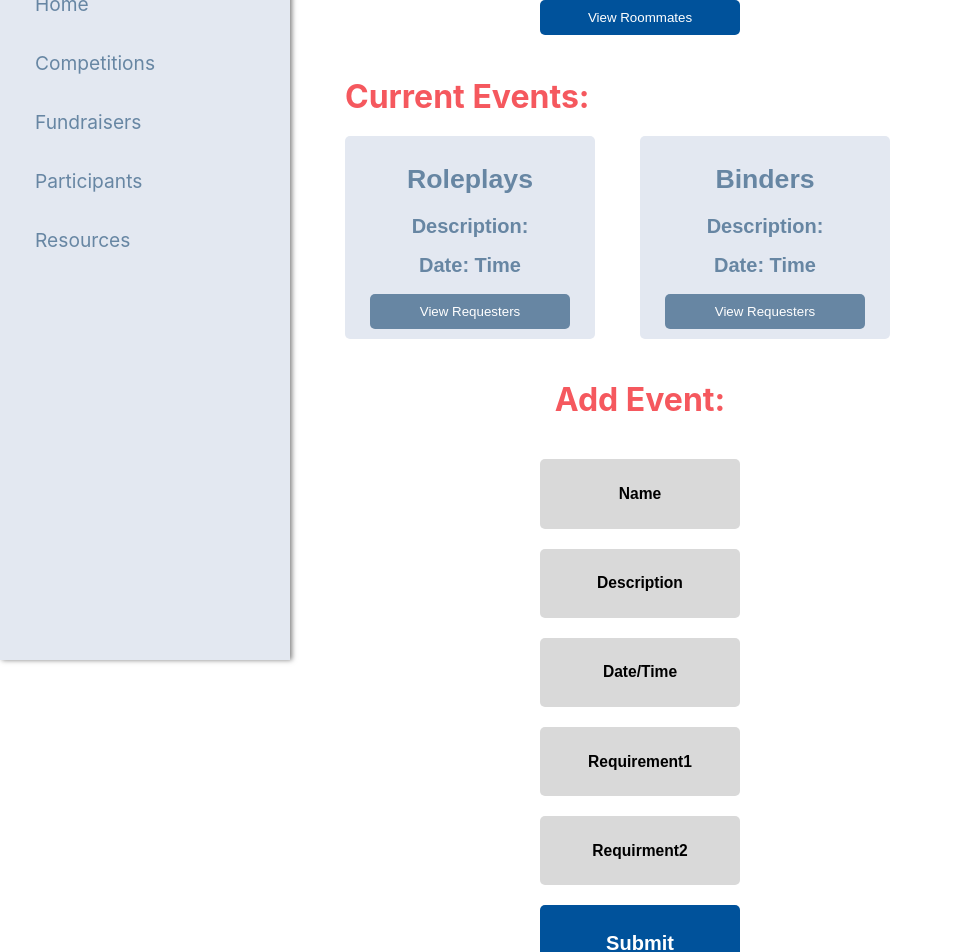
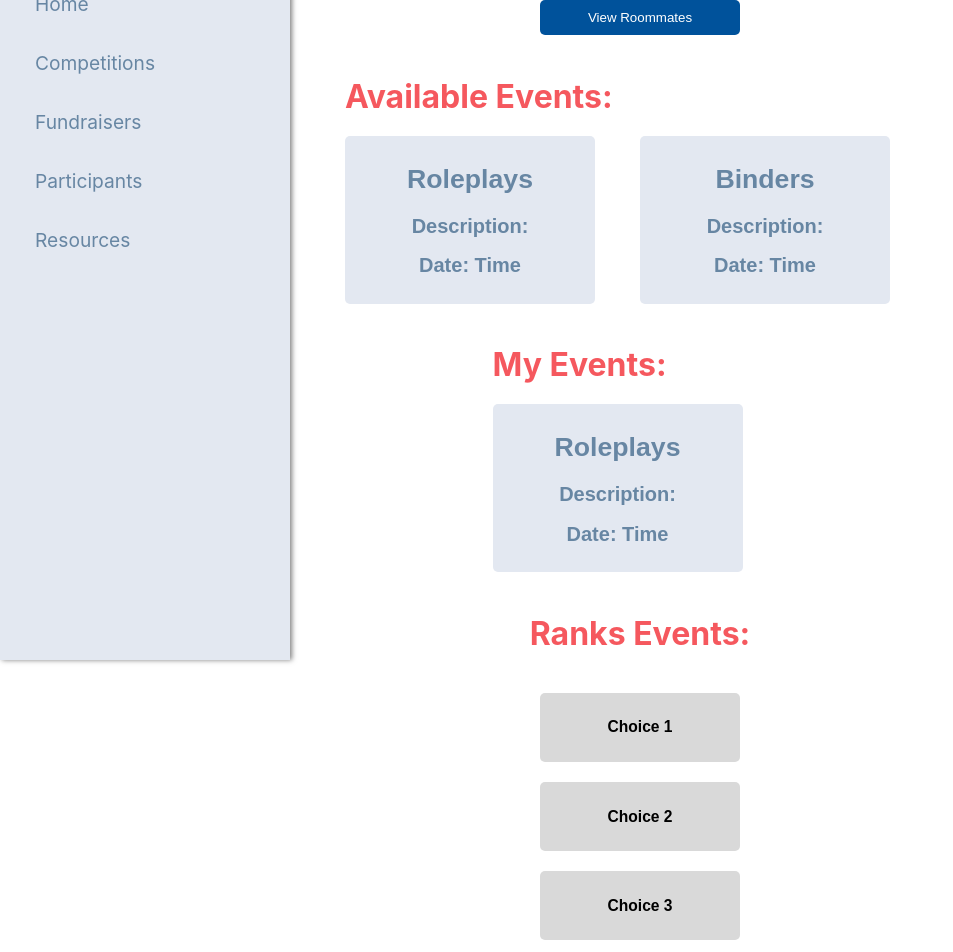
Before and after one commit to ishaaty/rapidPrototype, a React (Create React App) app in the folder rp-project/: page /viewaddevents in a window 1280 px wide. Shown: the part 180-1132 px from the top of the page, without its empty margins (0-953 px from the left). Built offline with nearby package versions, Linux system fonts and the light colour scheme.

Commit message:
added user roles to competition pages

```diff
--- a/rp-project/src/pages/App/App.js
+++ b/rp-project/src/pages/App/App.js
@@ -15,7 +15,6 @@ import Fundraisers from "../Fundraisers/Fundraisers"
 import Participants from "../Participants/Participants"
 import Resources from "../Resources/Resources"
 import FundraiserApproval from "../Fundraisers/FundraiserApproval/FundraiserApproval"
-import ResourcesPage from '../Resources/Resources';
 import ViewAddEvents from '../ViewAddEvents/ViewAddEvents';
 import ViewRequesters from '../ViewRequesters/ViewRequesters';
 import Roommates from '../Roommates/Roommates';
--- a/rp-project/src/pages/Roommates/Roommates.js
+++ b/rp-project/src/pages/Roommates/Roommates.js
@@ -2,7 +2,9 @@ import './Roommates.css';
 import Header from '../../components/Header/Header'
 import Menu from '../../components/Menu/Menu'
 
-export default function Roommates() {
+export default function Roommates(props) {
+
+    if (props.userRole === "admin"){
         return (
             <>
                 <Header />
@@ -63,4 +65,46 @@ export default function Roommates() {
 
             </>
         )
+
+    } else {
+        return (
+            <>
+                <Header />
+                <Menu />
+
+                <div class="cnterr-container">
+                    <h1 style={{ color: "#00529B" }}>Roommates: Regionals</h1>
+
+
+
+                    <div className="horizontal-centerr">
+                        <button style={{ width: "250px", backgroundColor: "#E3E8F1", color: "#6786A3", marginRight: "45px", borderColor: "white", borderRadius: "20px" }}>
+                            <h1>Group 1</h1>
+                            <h2>Student 1</h2>
+                            <h2>Student 2</h2>
+                            <h2>Student 3</h2>
+                            <h2>Student 4</h2>
+                        </button>
+
+                        <div class="verticall">
+                            <h1 style={{ color: "#F5585E", alignItems: "center" }}>Request Group:</h1>
+                            <button>
+                                <h3>Roommate 1</h3>
+                            </button>
+                            <button>
+                                <h3>Roommate 2</h3>
+                            </button>
+                            <button>
+                                <h3>Roommate 3</h3>
+                            </button>
+                            <button id="submit-btn" style={{ borderRadius: "20px"}}>
+                                <h2>Submit</h2>
+                            </button>
+                        </div>
+                    </div>
+                </div>
+
+            </>
+        )
     }
+}
--- a/rp-project/src/pages/StudentProfile/StudentProfile.js
+++ b/rp-project/src/pages/StudentProfile/StudentProfile.js
@@ -2,7 +2,9 @@ import './StudentProfile.css';
 import Header from '../../components/Header/Header'
 import Menu from '../../components/Menu/Menu'
 
-export default function StudentProfile() {
+export default function StudentProfile(props) {
+
+    if (props.userRole === "admin"){
         return (
             <>
 
@@ -33,4 +35,37 @@ export default function StudentProfile() {
 
             </>
         )
+    } else {
+        return (
+            <>
+
+                <Header />
+                <Menu />
+
+                <div style={{ display: "flex", flexDirection: "column", alignItems: "center", justifyContent: "center", height: "100vh", gap: "20px" }}>
+
+                    <h1 className="header-text">Student Profile (Roleplays)</h1>
+
+                    <button style={{ backgroundColor: "#E3E8F1", borderRadius: "20px", padding: "30px", width: "400px" }}>
+                        <h1>To Do List</h1>
+                        <h2 style={{ color: "#FF0303" }}> X NJ DECA Form</h2>
+                        <h2 style={{ color: "#00984D" }}>✓ Script</h2>
+                    </button>
+
+                    <button style={{ backgroundColor: "#E3E8F1", borderRadius: "20px", padding: "30px", width: "400px" }}>
+                        <h1>Upload Materials</h1>
+                        <div style={{ display: "flex", flexDirection: "column", alignItems: "center", justifyContent: "center", gap: "20px" }}>
+                            <strong><h2>Type of Submission</h2></strong>
+                            <h2>Upload Here: Choose from Files</h2>
+                            <button style={{ backgroundColor: "#00529B", color: "white", padding: "10px", borderRadius: "20px" }}>Submit</button>
+                        </div>
+
+                    </button>
+
+                </div>
+
+
+            </>
+        )
     }
+}
--- a/rp-project/src/pages/ViewAddEvents/ViewAddEvents.js
+++ b/rp-project/src/pages/ViewAddEvents/ViewAddEvents.js
@@ -2,7 +2,9 @@ import './ViewAddEvents.css';
 import Header from '../../components/Header/Header'
 import Menu from '../../components/Menu/Menu'
 
-export default function ViewAddEvents() {
+export default function ViewAddEvents(props) {
+
+    if (props.userRole === "admin"){
         return (
             <>
                 <Header />
@@ -58,4 +60,64 @@ export default function ViewAddEvents() {
 
             </>
         )
+
+    } else {
+
+        return (
+            <>
+                <Header />
+                <Menu />
+                <div style={{ color: "#00529B", alignItems: "center" }} className="add-event-container">
+                    <h1 style={{ color: "#00529B" }}>View & Add Events: Regionals</h1>
+                    <a href="roommates">
+                        <button style={{ backgroundColor: "#00529B", color:"white" }}>
+                            View Roommates
+                        </button>
+                    </a>
+                    <div>
+                        <h1 style={{ color: "#F5585E", alignItems: "center" }}>Available Events:</h1>
+                        <button id="roleplay" style={{ backgroundColor: "#E3E8F1", color: "#6786A3", marginRight: "45px"}}>
+                            <h1>Roleplays</h1>
+                            <h2>Description: </h2>
+                            <h2>Date: Time</h2>
+                        </button>
+
+                        <button id="binder" style={{ backgroundColor: "#E3E8F1", color: "#6786A3", marginRight: "45px"}}>
+                            <h1>Binders</h1>
+                            <h2>Description: </h2>
+                            <h2>Date: Time</h2>
+                        </button>
+                    </div>
+                    <div>
+                        <h1 style={{ color: "#F5585E", alignItems: "center" }}>My Events:</h1>
+                        <a href="studentprofile">
+                            <button id="roleplay" style={{ backgroundColor: "#E3E8F1", color: "#6786A3", marginRight: "45px"}}>
+                                <h1>Roleplays</h1>
+                                <h2>Description: </h2>
+                                <h2>Date: Time</h2>
+                            </button>
+                        </a>
+                    </div>
+                </div>
+
+                <div class="add-event-container">
+                    <h1 style={{ color: "#F5585E", alignItems: "center" }}>Ranks Events:</h1>
+                    <button>
+                        <h3>Choice 1</h3>
+                    </button>
+                    <button>
+                        <h3>Choice 2</h3>
+                    </button>
+                    <button>
+                        <h3>Choice 3</h3>
+                    </button>
+                    <button id="submit-btn">
+                        <h2>Submit</h2>
+                    </button>
+                </div>
+
+            </>
+        )
+
     }
+}
```
Lines whose indentation alone changed are shown as unchanged.
